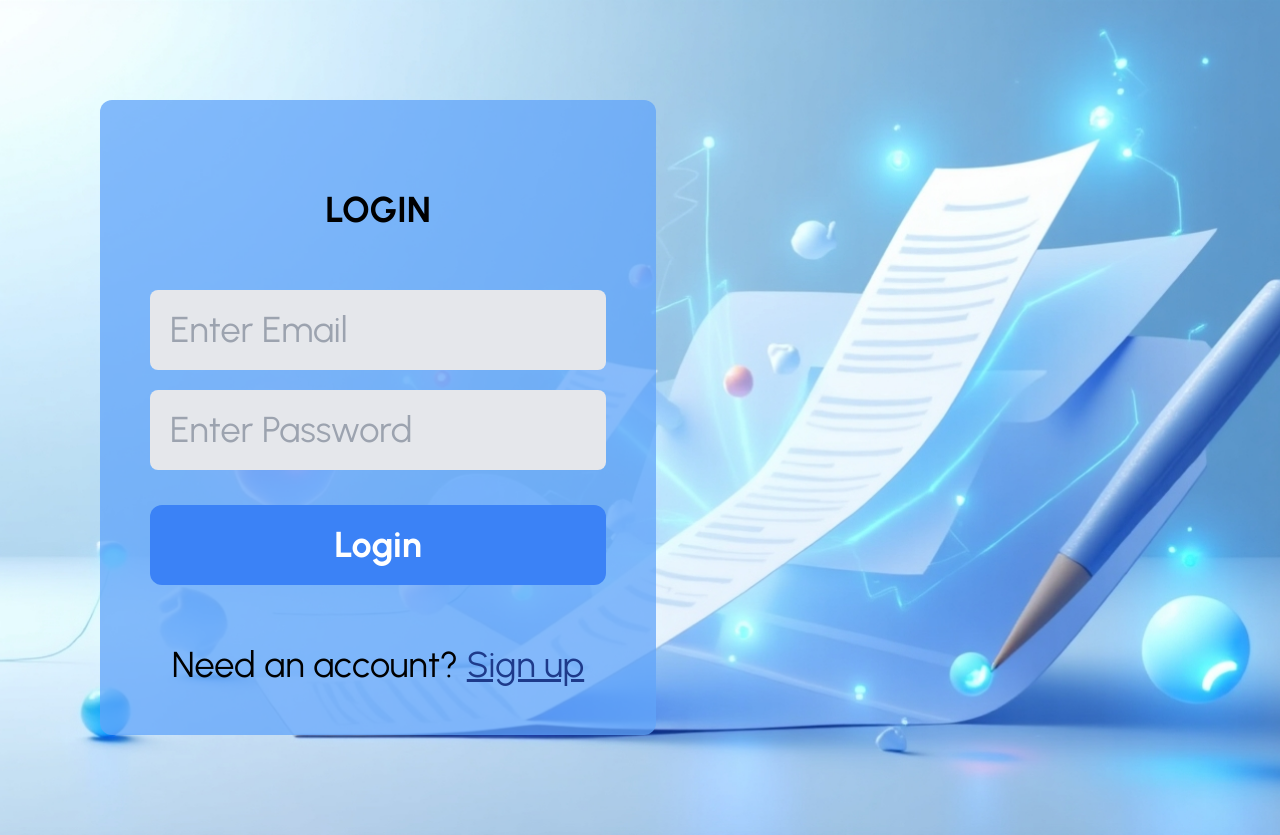
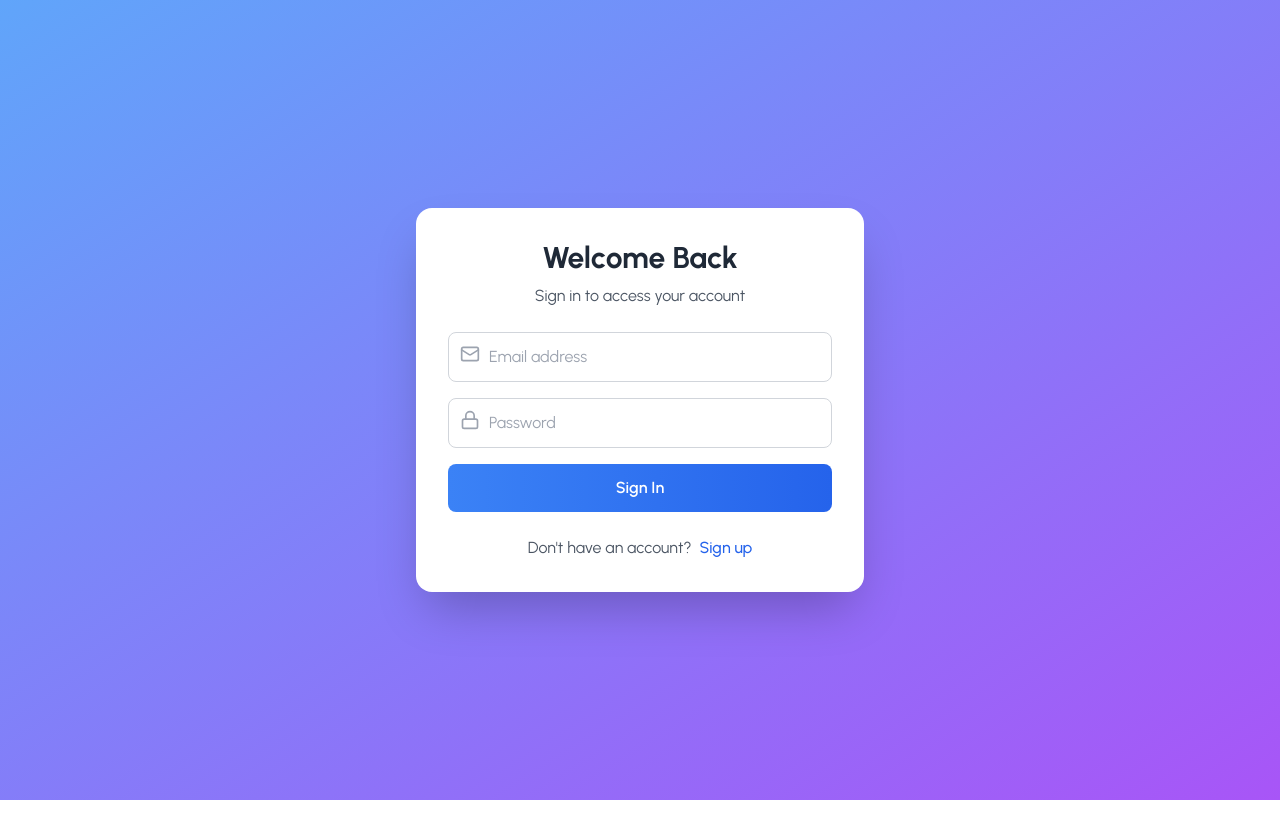
Before and after one commit to CTZNpk/docsCollab, a React (Vite) app in the folder frontend/: page /auth in a window 1280 px wide. After the commit the page ends 800 px from the top, so only its background shows below. Built offline with nearby package versions, Linux system fonts and the light colour scheme.

Commit message:
More UI Changes

```diff
--- a/frontend/src/components/TextInput.jsx
+++ b/frontend/src/components/TextInput.jsx
@@ -5,14 +5,31 @@ export default function TextInput({
   placeholder,
   onChange,
   isPass = false,
+  className = "",
 }) {
   return (
     <input
       type={isPass ? "password" : "text"}
       id={id}
       name={id}
-      className="p-2 md:p-5 rounded-lg bg-gray-200
-            focus:border-blue-500 focus:ring-4 focus:ring-blue-500 outline-none"
+      className={`
+        w-full
+        px-4
+        py-3
+        text-gray-700
+        bg-white
+        border
+        border-gray-300
+        rounded-lg
+        transition-all
+        duration-200
+        placeholder-gray-400
+        focus:outline-none
+        focus:ring-2
+        focus:ring-blue-500
+        focus:border-transparent
+        ${className}
+      `}
       placeholder={placeholder}
       onChange={onChange}
     />
--- a/frontend/src/hooks/useDocs.js
+++ b/frontend/src/hooks/useDocs.js
@@ -20,6 +20,9 @@ const useDocs = () => {
   const getDocCollabs = async () => {
     try {
       const data = await getMyCollaborations();
+      if (data == null) {
+        return [];
+      }
       return data;
     } catch (e) {
       console.log(e);
--- a/frontend/src/screens/AuthScreen.jsx
+++ b/frontend/src/screens/AuthScreen.jsx
@@ -1,11 +1,11 @@
 import React, { useState } from "react";
+import { Lock, Mail, User } from "lucide-react";
 import TextInput from "../components/TextInput";
 import useAuth from "../hooks/useAuth";
 
 export default function AuthScreen() {
   const { handleSignUp, handleSignIn } = useAuth();
   const [isLogin, setIsLogin] = useState(true);
-
   const [formData, setFormData] = useState({
     username: "",
     email: "",
@@ -36,62 +36,75 @@ export default function AuthScreen() {
   };
 
   return (
-    <div
-      className="flex flex-col min-h-screen md:flex-row bg-[url('/background.jpeg')]
-      bg-cover bg-center"
-    >
-      <div
-        className="min-h-screen  text-black
-        flex items-center justify-center  text-lg md:text-4xl p-5 md:p-[100px]"
-      >
-        <form
-          className="flex flex-col gap-3 md:gap-5 bg-blue-400 bg-opacity-75
-          rounded-xl p-[50px]"
-          onSubmit={handleSubmit}
-        >
-          <h1 className="font-bold text-center md:m-10">
-            {isLogin ? "LOGIN" : "SIGNUP"}
+    <div className="min-h-screen flex items-center justify-center bg-gradient-to-br from-blue-400 to-purple-500 p-4">
+      <div className="w-full max-w-md">
+        <div className="bg-white rounded-2xl shadow-2xl p-8 space-y-6">
+          <div className="text-center">
+            <h1 className="text-3xl font-bold text-gray-800 mb-2">
+              {isLogin ? "Welcome Back" : "Create Account"}
             </h1>
+            <p className="text-gray-600">
+              {isLogin
+                ? "Sign in to access your account"
+                : "Join us and start your journey"}
+            </p>
+          </div>
+
+          <form onSubmit={handleSubmit} className="space-y-4">
             {!isLogin && (
-            <>
+              <div className="relative">
+                <User className="absolute left-3 top-3 h-5 w-5 text-gray-400" />
                 <TextInput
                   id="username"
-                placeholder="Enter Username"
+                  placeholder="Username"
                   onChange={handleChange}
+                  className="w-full pl-10 pr-4 py-2 border border-gray-300 rounded-lg
+                  focus:ring-2 focus:ring-blue-500 focus:border-transparent"
                 />
-            </>
+              </div>
             )}
+
+            <div className="relative">
+              <Mail className="absolute left-3 top-3 h-5 w-5 text-gray-400" />
               <TextInput
                 id="email"
-            placeholder="Enter Email"
+                placeholder="Email address"
                 onChange={handleChange}
+                className="w-full pl-10 pr-4 py-2 border border-gray-300 rounded-lg focus:ring-2 focus:ring-blue-500 focus:border-transparent"
               />
+            </div>
+
+            <div className="relative">
+              <Lock className="absolute left-3 top-3 h-5 w-5 text-gray-400" />
               <TextInput
                 id="password"
                 isPass={true}
-            placeholder="Enter Password"
+                placeholder="Password"
                 onChange={handleChange}
+                className="w-full pl-10 pr-4 py-2 border border-gray-300 rounded-lg focus:ring-2 focus:ring-blue-500 focus:border-transparent"
               />
+            </div>
+
             <button
               type="submit"
-            className="bg-blue-500 hover:bg-blue-700 p-5 rounded-xl
-            mt-[15px] text-white font-bold"
+              className="w-full bg-gradient-to-r from-blue-500 to-blue-600 hover:from-blue-600 hover:to-blue-700 text-white font-semibold py-3 px-4 rounded-lg transition duration-300 ease-in-out transform hover:-translate-y-0.5"
             >
-            {isLogin ? "Login" : "SignUp"}
+              {isLogin ? "Sign In" : "Create Account"}
             </button>
-          <div className="text-center mt-10">
-            <span>
-              {isLogin ? "Need an account? " : "Already have an account? "}
-              <a
-                href="#"
+          </form>
+
+          <div className="text-center">
+            <p className="text-gray-600">
+              {isLogin ? "Don't have an account?" : "Already have an account?"}
+              <button
                 onClick={toggleAuth}
-                className="text-blue-900 underline"
+                className="ml-2 text-blue-600 hover:text-blue-700 font-medium focus:outline-none"
               >
-                {isLogin ? "Sign up" : "Login"}
-              </a>
-            </span>
-          </div>{" "}
-        </form>
+                {isLogin ? "Sign up" : "Sign in"}
+              </button>
+            </p>
+          </div>
+        </div>
       </div>
     </div>
   );
```
Lines whose indentation alone changed are shown as unchanged.
